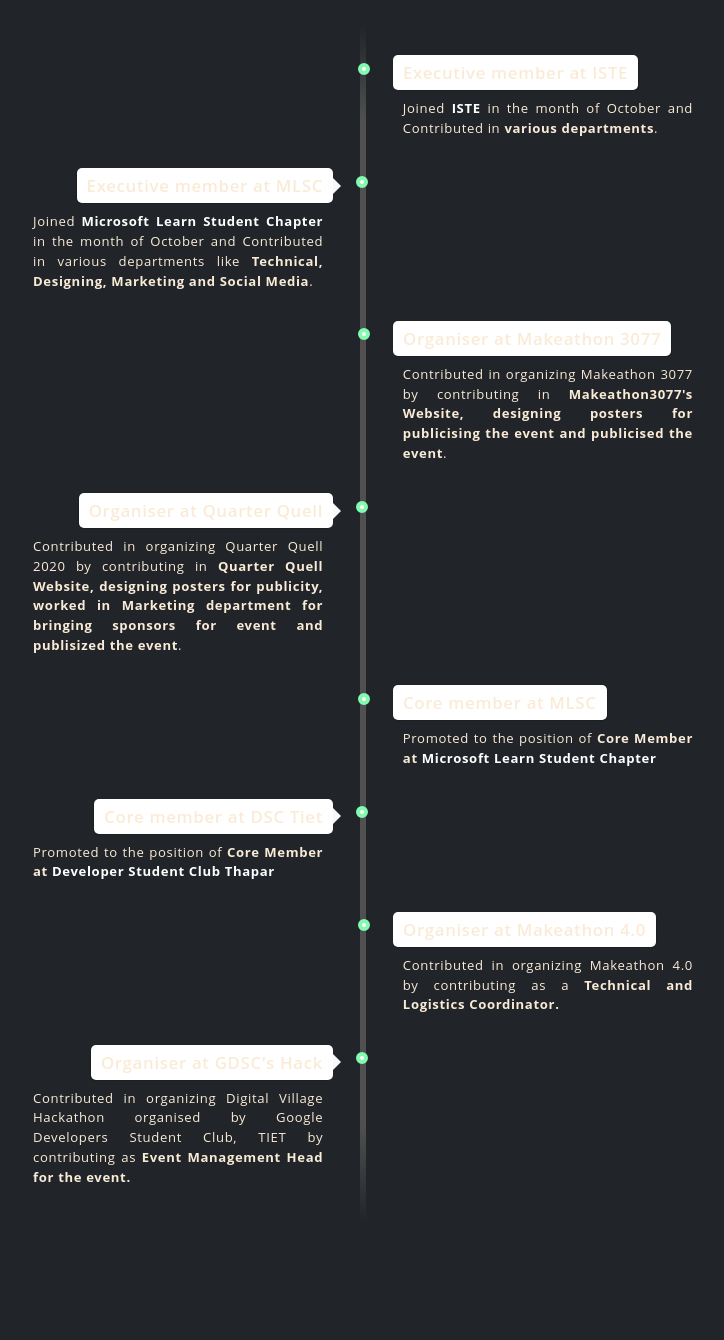
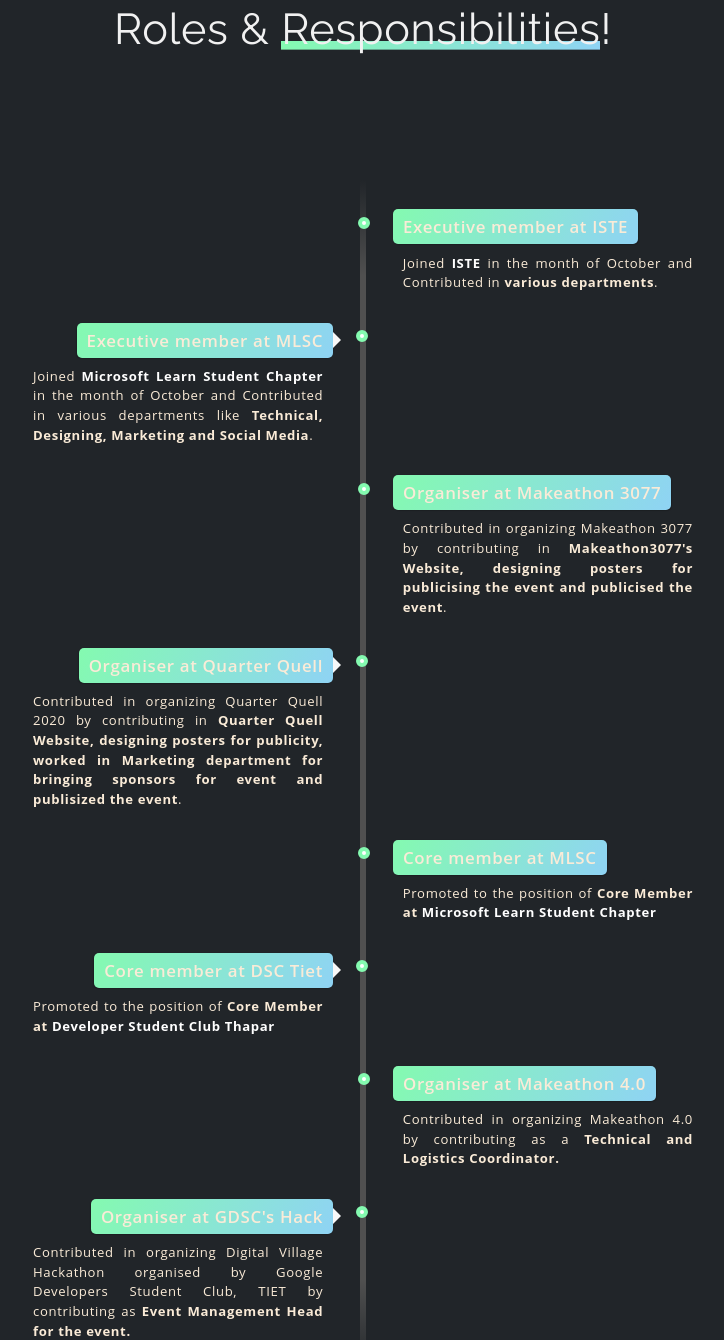
Before and after one commit to aarushi353/Portfolio, a website: page index.html in a window 1280 px wide. Shown: the part 1460-2800 px from the top of the page, without its empty margins (277-1001 px from the left). Drawn offline with nearby package versions, Linux system fonts and the light colour scheme.

Commit message:
aaaaaaaaaa

```diff
--- a/index.html
+++ b/index.html
@@ -108,12 +108,16 @@
             </div>
           </div>
         </div>
+        <center>
+          <h3 style="font-size:2.7rem;margin-bottom:-2%;margin-top:10%">Roles & <span class="underline--magical">Responsibilities</span>!</h3>
+        </center>
+
         <div class="timeline-body" style="color:antiquewhite">
           <ul class="timeline">
             <li>
               <div class="direction-r">
                 <div class="flag-wrapper">
-                  <span class="flag">Executive member at ISTE</span>
+                  <span class="flag" style="background: linear-gradient(120deg, #84fab0 0%, #8fd3f4 100%);">Executive member at ISTE</span>
                 </div>
                 <div class="desc">
                   Joined
@@ -131,7 +135,7 @@
             <li>
               <div class="direction-l">
                 <div class="flag-wrapper">
-                  <span class="flag">Executive member at MLSC</span>
+                  <span class="flag" style="background: linear-gradient(120deg, #84fab0 0%, #8fd3f4 100%);">Executive member at MLSC</span>
                 </div>
                 <div class="desc">
                   Joined
@@ -149,7 +153,7 @@
             <li>
               <div class="direction-r">
                 <div class="flag-wrapper">
-                  <span class="flag">Organiser at Makeathon 3077</span>
+                  <span class="flag" style="background: linear-gradient(120deg, #84fab0 0%, #8fd3f4 100%);">Organiser at Makeathon 3077</span>
                 </div>
                 <div class="desc">
                   Contributed in organizing Makeathon 3077 by contributing in <strong>Makeathon3077's
@@ -161,7 +165,7 @@
             <li>
               <div class="direction-l">
                 <div class="flag-wrapper">
-                  <span class="flag">Organiser at Quarter Quell</span>
+                  <span class="flag" style="background: linear-gradient(120deg, #84fab0 0%, #8fd3f4 100%);">Organiser at Quarter Quell</span>
                 </div>
                 <div class="desc">
                   Contributed in organizing Quarter Quell 2020 by contributing in <strong> Quarter
@@ -174,7 +178,7 @@
             <li>
               <div class="direction-r">
                 <div class="flag-wrapper">
-                  <span class="flag">Core member at MLSC</span>
+                  <span class="flag" style="background: linear-gradient(120deg, #84fab0 0%, #8fd3f4 100%);">Core member at MLSC</span>
                 </div>
                 <div class="desc">
                   Promoted to the position of <strong>Core Member at
@@ -190,7 +194,7 @@
              <li>
               <div class="direction-l">
                 <div class="flag-wrapper">
-                  <span class="flag">Core member at DSC Tiet</span>
+                  <span class="flag" style="background: linear-gradient(120deg, #84fab0 0%, #8fd3f4 100%);">Core member at DSC Tiet</span>
                 </div>
                <div class="desc">
                   Promoted to the position of <strong>Core Member at
@@ -207,7 +211,7 @@
 <li>
   <div class="direction-r">
     <div class="flag-wrapper">
-      <span class="flag">Organiser at Makeathon 4.0</span>
+      <span class="flag" style="background: linear-gradient(120deg, #84fab0 0%, #8fd3f4 100%);">Organiser at Makeathon 4.0</span>
     </div>
     <div class="desc">
       Contributed in organizing Makeathon 4.0 by contributing as a <strong>Technical and Logistics Coordinator.</strong>
@@ -217,7 +221,7 @@
 <li>
   <div class="direction-l">
     <div class="flag-wrapper">
-      <span class="flag">Organiser at GDSC's Hack</span>
+      <span class="flag" style="background: linear-gradient(120deg, #84fab0 0%, #8fd3f4 100%);">Organiser at GDSC's Hack</span>
     </div>
     <div class="desc">
       Contributed in organizing Digital Village Hackathon organised by Google Developers Student Club, TIET by contributing as <strong> Event Management Head for the event.</strong>
```
